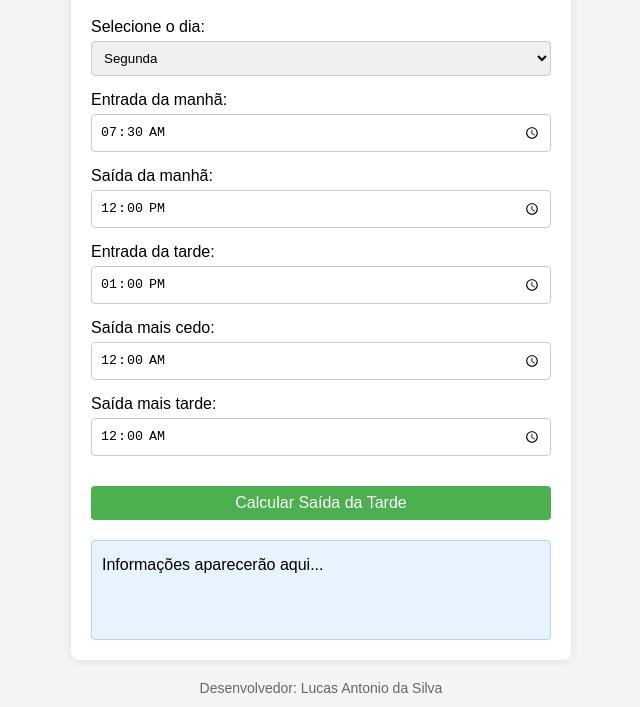
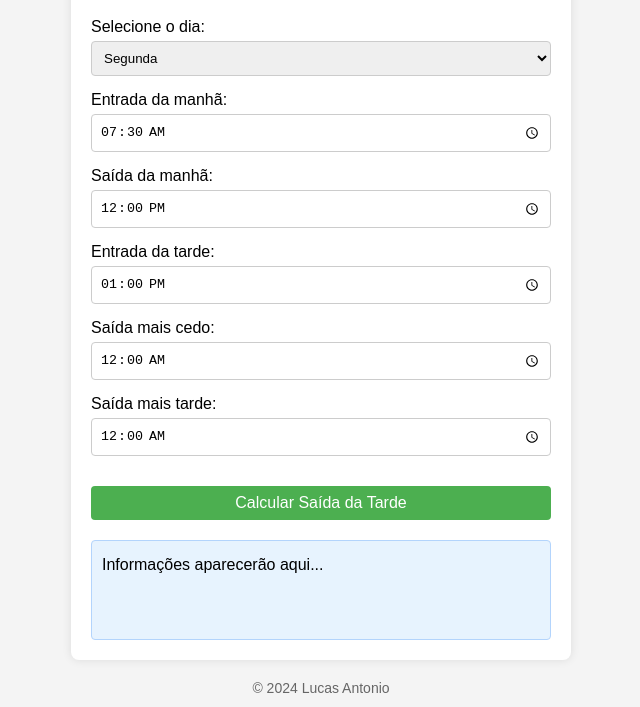
Before and after one commit to lucasuniverse/calculadoradehora, a plain HTML site: page index.html in a window 1280 px wide. Shown: the part 93-800 px from the top of the page, without its empty margins (319-959 px from the left). Drawn offline with Linux system fonts and the light colour scheme.

Commit message:
Add files via upload

```diff
--- a/index.html
+++ b/index.html
@@ -118,7 +118,7 @@
 </div>
 
 <div class="footer">
-    Desenvolvedor: Lucas Antonio da Silva
+    © 2024 Lucas Antonio
 </div>
 
 <script>
```
